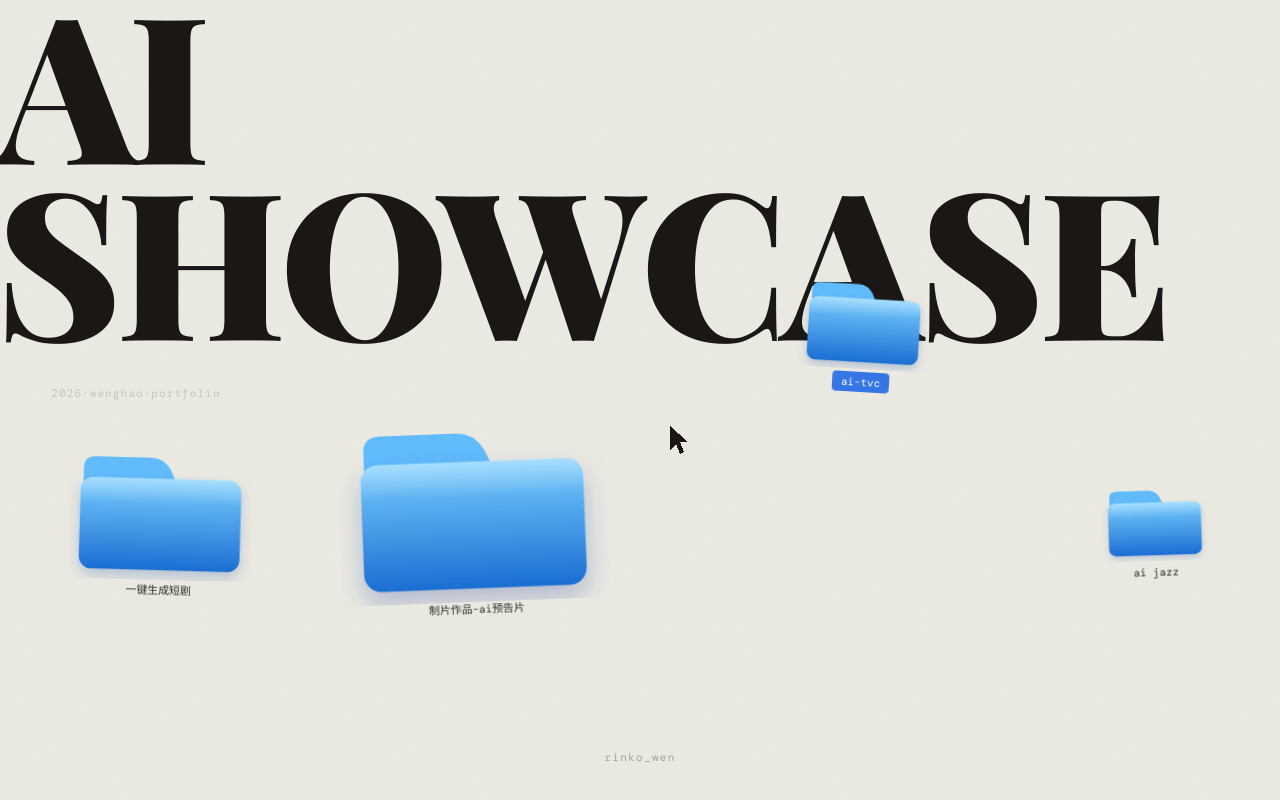
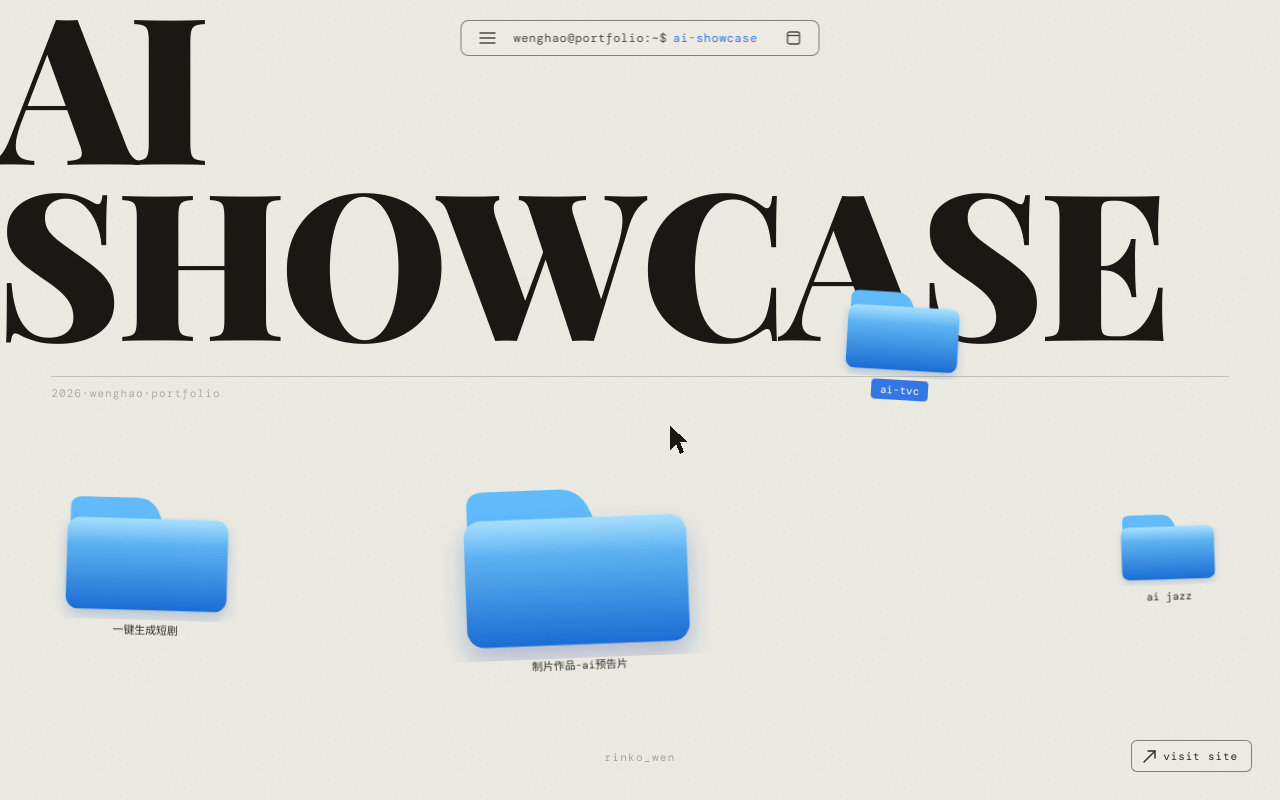
Before and after one commit to Rinko-O9/rinko-website, a plain HTML site: page index.html in a window 1280 px wide. Drawn offline with nearby package versions, Linux system fonts and the light colour scheme.

Commit message:
fix rotation + add CLI topbar + visit btn

```diff
--- a/index.html
+++ b/index.html
@@ -18,7 +18,7 @@
       font-family: 'DM Mono', monospace;
     }
 
-    /* ── Grain ── */
+    /* ── Grain texture ── */
     body::after {
       content: '';
       position: fixed;
@@ -31,7 +31,7 @@
       mix-blend-mode: multiply;
     }
 
-    /* ── Big text ── */
+    /* ── Big editorial text ── */
     .bg-text {
       position: absolute;
       top: -0.04em;
@@ -55,7 +55,7 @@
       left: 4%;
       right: 4%;
       height: 1px;
-      background: #ECEBE3;
+      background: #C4C2B8;
     }
 
     /* ── Meta ── */
@@ -64,23 +64,22 @@
       top: calc(47% + 10px);
       left: 4%;
       font-size: 11px;
-      color: #C8C5BD;
+      color: #B0ADA4;
       letter-spacing: 0.1em;
     }
 
-    /* ── Folders ── */
+    /* ── Folder outer wrapper: holds position + rotation, never animated ── */
+    .fw {
+      position: absolute;
+    }
+
+    /* ── Folder inner: holds only the fade+slide animation ── */
     .folder {
-      position: absolute;
       text-align: center;
       cursor: pointer;
       opacity: 0;
       animation: fadeSlideUp 0.65s cubic-bezier(0.22,1,0.36,1) forwards;
     }
-
-    .folder:nth-child(3) { animation-delay: 0.05s; }
-    .folder:nth-child(4) { animation-delay: 0.18s; }
-    .folder:nth-child(5) { animation-delay: 0.31s; }
-    .folder:nth-child(6) { animation-delay: 0.44s; }
 
     .fsvg {
       display: block;
@@ -223,10 +222,100 @@
     .audio-embed { line-height: 0; }
     .audio-embed iframe { border-radius: 0 0 4px 4px; }
 
+    /* ── Top CLI bar ── */
+    .topbar {
+      position: fixed;
+      top: 20px;
+      left: 50%;
+      transform: translateX(-50%);
+      display: flex;
+      align-items: center;
+      gap: 18px;
+      padding: 9px 18px;
+      border: 1px solid rgba(44,42,38,0.55);
+      border-radius: 8px;
+      background: rgba(236,235,227,0.82);
+      backdrop-filter: blur(10px);
+      -webkit-backdrop-filter: blur(10px);
+      z-index: 950;
+      font-family: 'DM Mono', monospace;
+      font-size: 12px;
+      color: #2C2A26;
+      white-space: nowrap;
+      user-select: none;
+    }
+
+    .tb-icon {
+      background: none;
+      border: none;
+      cursor: pointer;
+      color: #4A4744;
+      font-size: 15px;
+      padding: 0;
+      line-height: 1;
+      display: flex;
+      align-items: center;
+    }
+    .tb-icon:hover { color: #1A1714; }
+
+    .tb-center {
+      display: flex;
+      align-items: center;
+      gap: 0;
+      min-width: 240px;
+      justify-content: center;
+      letter-spacing: 0.04em;
+    }
+
+    .tb-prompt { color: #4A4744; }
+    .tb-path   { color: #3576E6; margin-left: 6px; }
+    .tb-cursor {
+      display: inline-block;
+      width: 7px;
+      height: 13px;
+      background: #2C2A26;
+      margin-left: 4px;
+      vertical-align: middle;
+      animation: blink 1.1s step-end infinite;
+    }
+
+    /* ── Visit site button ── */
+    .visit-btn {
+      position: fixed;
+      bottom: 28px;
+      right: 28px;
+      display: flex;
+      align-items: center;
+      gap: 7px;
+      border: 1px solid rgba(44,42,38,0.55);
+      border-radius: 6px;
+      padding: 8px 13px 8px 11px;
+      font-family: 'DM Mono', monospace;
+      font-size: 11px;
+      letter-spacing: 0.08em;
+      color: #2C2A26;
+      cursor: pointer;
+      background: rgba(236,235,227,0.82);
+      backdrop-filter: blur(8px);
+      -webkit-backdrop-filter: blur(8px);
+      z-index: 950;
+      text-decoration: none;
+      transition: background 0.18s, color 0.18s, border-color 0.18s;
+    }
+    .visit-btn:hover {
+      background: #2C2A26;
+      color: #ECEBE3;
+      border-color: #2C2A26;
+    }
+    .visit-btn svg {
+      transition: transform 0.18s;
+    }
+    .visit-btn:hover svg { transform: translate(1px,-1px); }
+
     /* ── Keyframes ── */
     @keyframes fadeSlideUp {
-      from { opacity: 0; transform: translateY(20px) rotate(var(--rot, 0deg)); }
-      to   { opacity: 1; transform: translateY(0)    rotate(var(--rot, 0deg)); }
+      from { opacity: 0; transform: translateY(20px); }
+      to   { opacity: 1; transform: translateY(0); }
     }
     @keyframes fadeIn {
       from { opacity: 0; } to { opacity: 1; }
@@ -235,18 +324,42 @@
       from { opacity: 0.25; transform: scaleY(0.2); }
       to   { opacity: 1;    transform: scaleY(1);   }
     }
+    @keyframes blink {
+      0%, 100% { opacity: 1; }
+      50%       { opacity: 0; }
+    }
   </style>
 </head>
 <body>
+
+<!-- ── Top CLI bar ── -->
+<div class="topbar">
+  <button class="tb-icon" title="menu">
+    <svg width="16" height="12" viewBox="0 0 16 12" fill="none" stroke="currentColor" stroke-width="1.5" stroke-linecap="round">
+      <line x1="0" y1="1" x2="16" y2="1"/>
+      <line x1="0" y1="6" x2="16" y2="6"/>
+      <line x1="0" y1="11" x2="16" y2="11"/>
+    </svg>
+  </button>
+  <div class="tb-center">
+    <span class="tb-prompt">wenghao@portfolio</span><span class="tb-prompt">:~$</span><span class="tb-path">ai-showcase</span><span class="tb-cursor"></span>
+  </div>
+  <button class="tb-icon" title="window">
+    <svg width="14" height="14" viewBox="0 0 14 14" fill="none" stroke="currentColor" stroke-width="1.3">
+      <rect x="1" y="1" width="12" height="12" rx="2"/>
+      <line x1="1" y1="4.5" x2="13" y2="4.5"/>
+    </svg>
+  </button>
+</div>
 
 <div class="bg-text" id="bgText">AI<br>SHOWCASE</div>
 <div class="rule"></div>
 <div class="meta">2026·wenghao·portfolio</div>
 
-<!-- ── ai-tvc (右上，蓝色选中) ── -->
-<div class="folder"
-     style="left: 63%; top: 34%; --rot: 3.4deg;"
-     data-type="coming" data-label="ai-tvc">
+<!-- ── ai-tvc: 右上，小，向右微倾 ── -->
+<div class="fw" style="left:66%; top:35%; transform:rotate(3.4deg);">
+  <div class="folder" style="animation-delay:0.05s;"
+       data-type="vimeo" data-vimeo="1202148449" data-label="ai-tvc">
     <svg class="fsvg" style="width:clamp(90px,9vw,136px);height:auto;"
          viewBox="0 0 120 96" xmlns="http://www.w3.org/2000/svg" overflow="visible">
       <defs>
@@ -265,10 +378,11 @@
     </svg>
     <span class="flabel sel">ai-tvc</span>
   </div>
+</div>
 
-<!-- ── 制片作品 (中央大) ── -->
-<div class="folder"
-     style="left: 28%; top: 51%; --rot: -2.2deg;"
+<!-- ── 制片作品: 中央偏右，大，向左微倾 ── -->
+<div class="fw" style="left:36%; top:58%; transform:rotate(-2.2deg);">
+  <div class="folder" style="animation-delay:0.18s;"
        data-type="coming" data-label="制片作品-ai预告片">
     <svg class="fsvg" style="width:clamp(160px,18vw,268px);height:auto;"
          viewBox="0 0 120 96" xmlns="http://www.w3.org/2000/svg" overflow="visible">
@@ -288,10 +402,11 @@
     </svg>
     <span class="flabel">制片作品-ai预告片</span>
   </div>
+</div>
 
-<!-- ── 一键生成短剧 (左中) ── -->
-<div class="folder"
-     style="left: 6%; top: 55%; --rot: 1.6deg;"
+<!-- ── 一键生成短剧: 左侧，中等，向右微倾 ── -->
+<div class="fw" style="left:5%; top:60%; transform:rotate(1.6deg);">
+  <div class="folder" style="animation-delay:0.31s;"
        data-type="coming" data-label="一键生成短剧">
     <svg class="fsvg" style="width:clamp(110px,13vw,184px);height:auto;"
          viewBox="0 0 120 96" xmlns="http://www.w3.org/2000/svg" overflow="visible">
@@ -311,10 +426,11 @@
     </svg>
     <span class="flabel">一键生成短剧</span>
   </div>
+</div>
 
-<!-- ── AI Jazz (右下，音频) ── -->
-<div class="folder"
-     style="right: 6%; top: 60%; --rot: -1.8deg;"
+<!-- ── AI Jazz: 右下，小，向左微倾 ── -->
+<div class="fw" style="right:5%; top:63%; transform:rotate(-1.8deg);">
+  <div class="folder" style="animation-delay:0.44s;"
        data-type="audio" data-netease="3358142132" data-label="ai jazz">
     <svg class="fsvg" style="width:clamp(70px,7.5vw,100px);height:auto;"
          viewBox="0 0 120 96" xmlns="http://www.w3.org/2000/svg" overflow="visible">
@@ -334,8 +450,9 @@
     </svg>
     <span class="flabel">ai jazz</span>
   </div>
+</div>
 
-<!-- ── Static cursor decoration ── -->
+<!-- ── Static pixel cursor ── -->
 <div style="position:absolute;left:52%;top:53%;pointer-events:none;user-select:none;">
   <svg width="28" height="32" viewBox="0 0 14 16" xmlns="http://www.w3.org/2000/svg" shape-rendering="crispEdges">
     <path d="M2,1 L2,13 L5,10 L7,15 L9,14 L7,9 L11,9 Z"
@@ -345,6 +462,15 @@
 </div>
 
 <div class="byline">rinko_wen</div>
+
+<!-- ── Visit site arrow ── -->
+<a class="visit-btn" href="https://rinko-o9.github.io/rinko-website" target="_blank" rel="noopener">
+  <svg width="13" height="13" viewBox="0 0 13 13" fill="none" stroke="currentColor" stroke-width="1.4" stroke-linecap="round" stroke-linejoin="round">
+    <line x1="1" y1="12" x2="12" y2="1"/>
+    <polyline points="5,1 12,1 12,8"/>
+  </svg>
+  visit site
+</a>
 
 <!-- ── Modal ── -->
 <div class="modal" id="modal">
@@ -357,7 +483,7 @@
 </div>
 
 <script>
-  /* ── Text parallax only (mild) ── */
+  /* ── Text parallax (mild, bg text only) ── */
   const bgText = document.getElementById('bgText');
   document.addEventListener('mousemove', e => {
     const rx = (e.clientX / window.innerWidth  - 0.5);
@@ -373,7 +499,6 @@
   const modalBar   = modalBox.querySelector('.modal-bar');
   let activeEl     = null;
 
-  /* Build waveform bars */
   function makeWaveform() {
     const heights = [30,55,80,45,90,60,75,40,95,65,50,85,35,70,55,80,45,60,90,40];
     const wrap = document.createElement('div');
@@ -390,8 +515,8 @@
 
   document.querySelectorAll('.folder').forEach(folder => {
     folder.addEventListener('click', () => {
-      const type    = folder.dataset.type;
-      const label   = folder.dataset.label;
+      const type  = folder.dataset.type;
+      const label = folder.dataset.label;
       if (activeEl) { activeEl.remove(); activeEl = null; }
 
       if (type === 'audio') {
```
Lines whose indentation alone changed are shown as unchanged.
